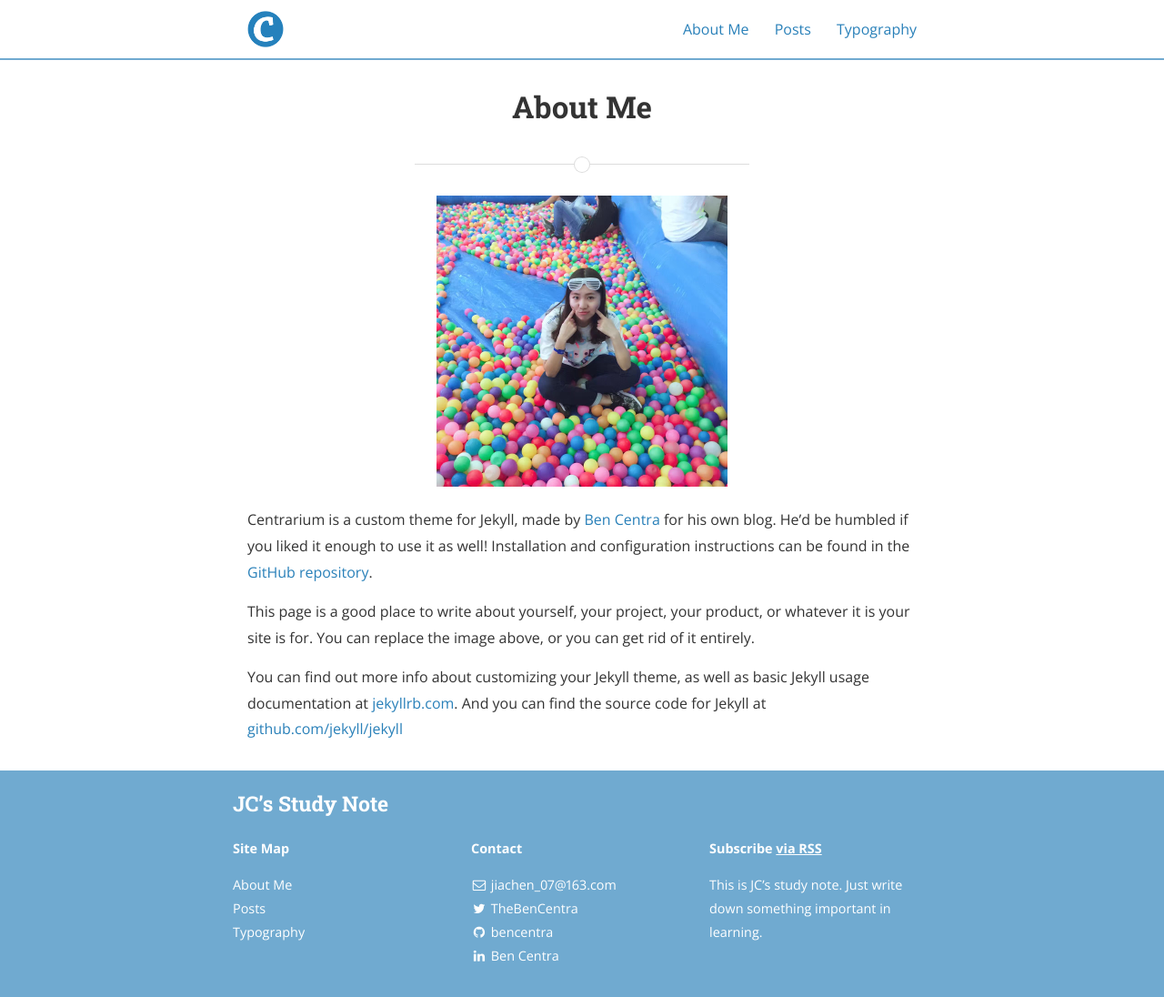
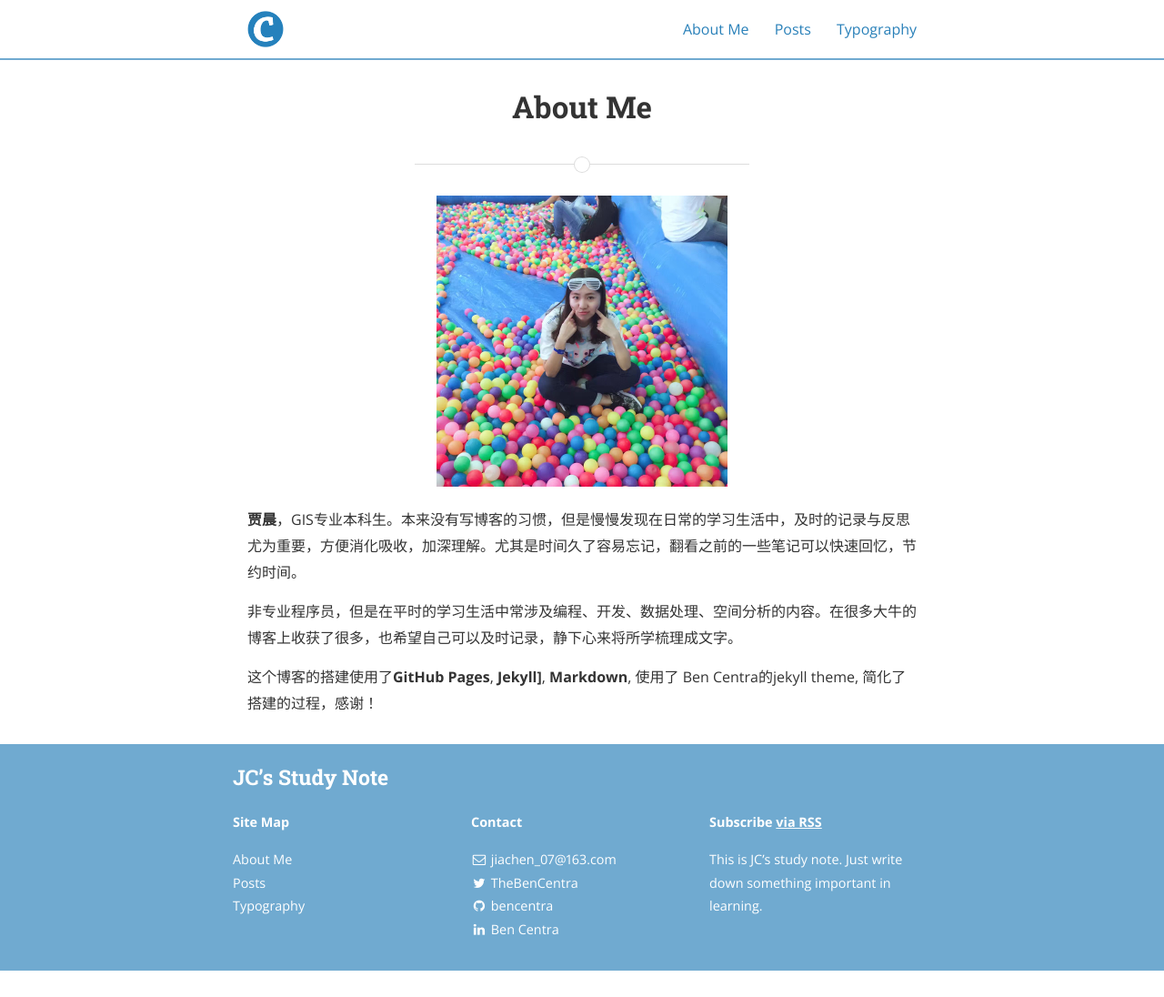
Before and after one commit to JiaChen7/studynote, a Jekyll site: the page built from about.md, in a window 1280 px wide. Shown: the whole page at 91% size. Built offline with Jekyll 4.4.1, drawn with Linux system fonts in a browser that asks for light colours; nearby versions of some CDN libraries; after the commit the page ends 1067 px from its top, so only the background shows below that.

Commit message:
about me

```diff
--- a/about.md
+++ b/about.md
@@ -6,12 +6,8 @@ permalink: /about me/
 
 <img src="{{ site.baseurl }}/assets/myphoto.JPG" title="Profile Picture" class="profile">
 
-Centrarium is a custom theme for Jekyll, made by [Ben Centra][bencentra] for his own blog. He'd be humbled if you liked it enough to use it as well! Installation and configuration instructions can be found in the [GitHub repository](https://github.com/bencentra/centrarium).
+**贾晨**，GIS专业本科生。本来没有写博客的习惯，但是慢慢发现在日常的学习生活中，及时的记录与反思尤为重要，方便消化吸收，加深理解。尤其是时间久了容易忘记，翻看之前的一些笔记可以快速回忆，节约时间。
 
-This page is a good place to write about yourself, your project, your product, or whatever it is your site is for. You can replace the image above, or you can get rid of it entirely.
+非专业程序员，但是在平时的学习生活中常涉及编程、开发、数据处理、空间分析的内容。在很多大牛的博客上收获了很多，也希望自己可以及时记录，静下心来将所学梳理成文字。
 
-You can find out more info about customizing your Jekyll theme, as well as basic Jekyll usage documentation at [jekyllrb.com](http://jekyllrb.com/). And you can find the source code for Jekyll at [github.com/jekyll/jekyll](https://github.com/jekyll/jekyll)
-
-[centrarium]: https://github.com/bencentra/centrarium
-[bencentra]: http://bencentra.com
-[jekyll]: https://github.com/jekyll/jekyll
+这个博客的搭建使用了**GitHub Pages**, **Jekyll]**, **Markdown**, 使用了 Ben Centra的jekyll theme, 简化了搭建的过程，感谢！
```
